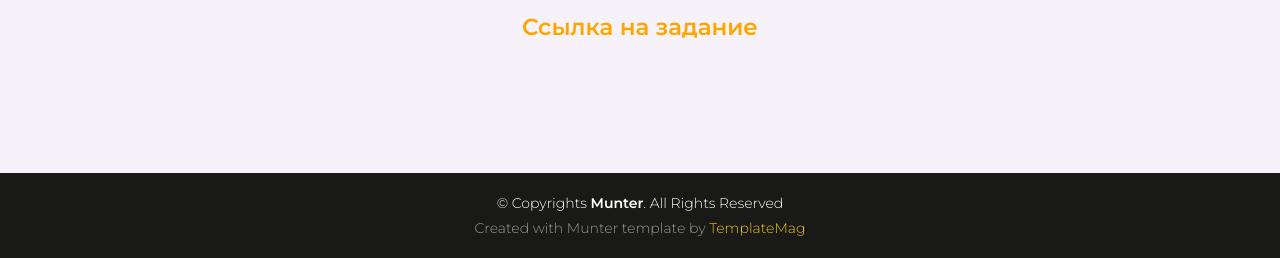
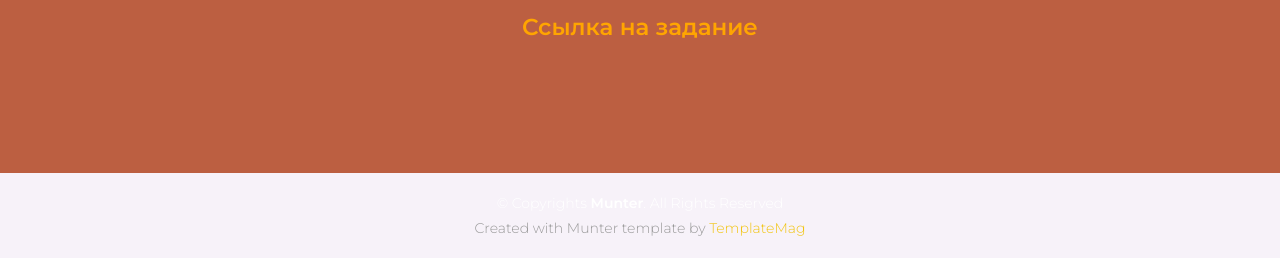
Before and after one commit to AbakumtsevRoman/project4.io, a plain HTML site: page index.html in a window 1280 px wide. Shown: the part 3451-3709 px from the top of the page. Drawn offline with Linux system fonts and the light colour scheme; no server answers.

Commit message:
Update style.css

```diff
--- a/style.css
+++ b/style.css
@@ -218,7 +218,7 @@ body {
 }
 
 #lr3 {
-  background-color: #f7f2f9;
+  background-color: #BC5F41;
   color: #4C2818;
   padding-top: 90px;
 }
@@ -284,7 +284,7 @@ body {
 /* Copyrights */
 
 #copyrights {
-  background: #191918;
+  background: #f7f2f9;
   padding: 20px 0;
   text-align: center;
   color: #fff;
```
